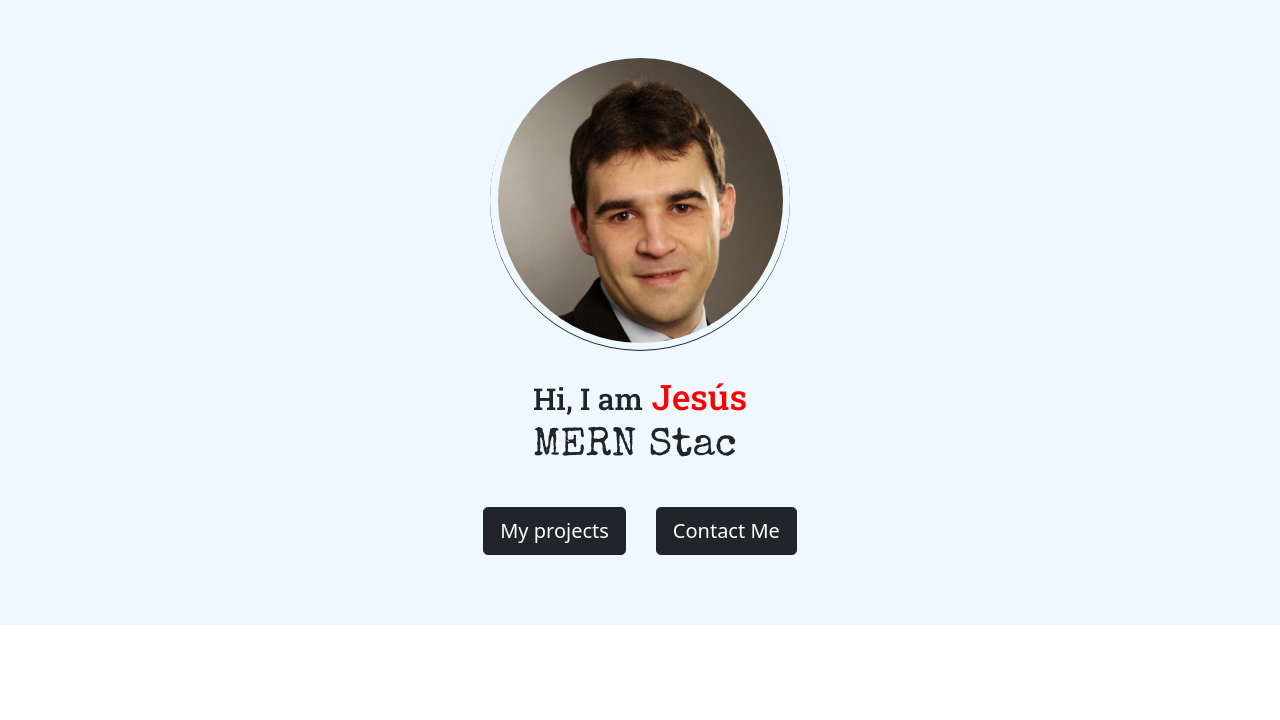
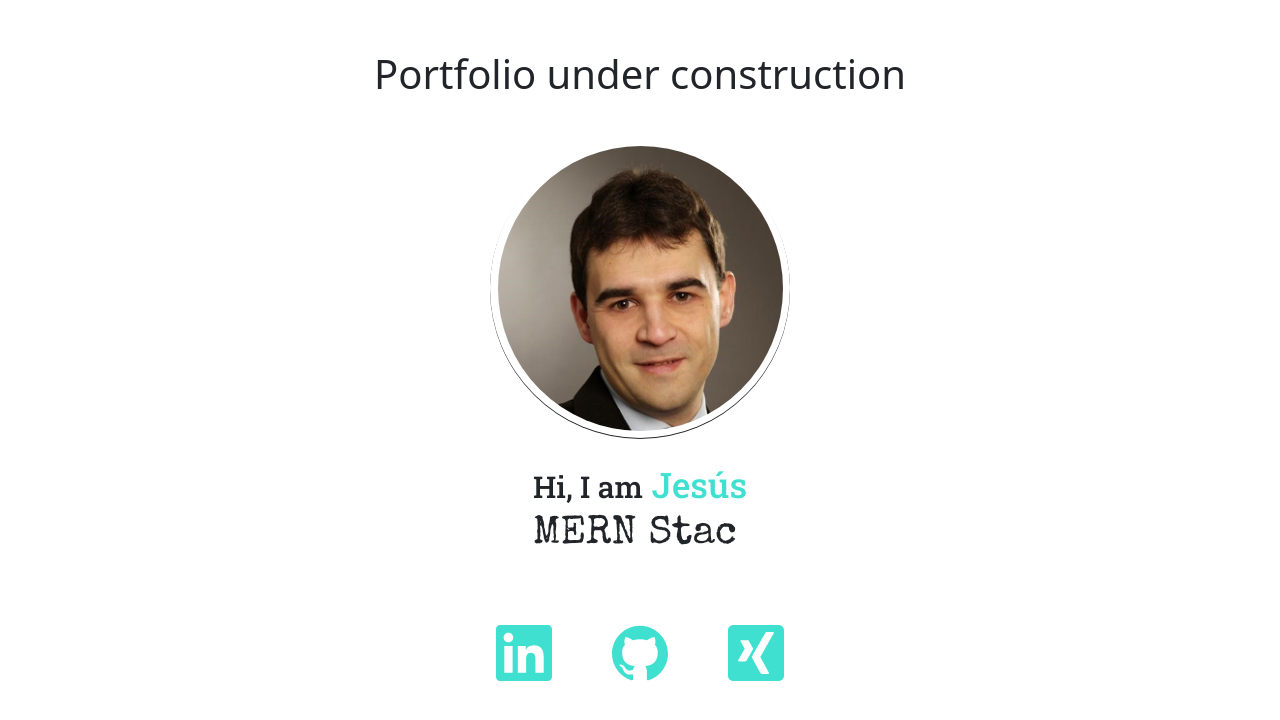
Before and after one commit to delafuentej/my-portfolio, a React (Create React App) app: page / in a window 1280 px wide. Shown: the top 720 px of the page. Built offline with nearby package versions, Linux system fonts and the light colour scheme.

Commit message:
buttons einkommentiert

```diff
--- a/package.json
+++ b/package.json
@@ -10,7 +10,9 @@
     "react": "^16.14.0",
     "react-bootstrap": "^2.0.2",
     "react-dom": "^16.8.1",
-    "react-scripts": "^3.4.4",
+    "react-icons": "^4.3.1",
+    "react-router-dom": "^6.0.2",
+    "react-scripts": "^4.0.3",
     "react-typical": "^0.1.3",
     "web-vitals": "^1.1.2"
   },
--- a/src/Container/Home/Home.css
+++ b/src/Container/Home/Home.css
@@ -9,10 +9,12 @@
     text-align:center;
     height:10%;
     min-height: fit-content;
-    background-color:aliceblue;
     padding: 50px;
 
 
+}
+.home-title{
+    margin-bottom: 1em;
 }
 .profile-picture{
     display:flex;
@@ -47,7 +49,7 @@
 }
 .name-text{
     font-size:35px;
-    color:red;
+    color:turquoise;
 
 }
 
@@ -59,3 +61,26 @@
 .profile-options{
     margin:0 auto;
 }
+.home-icons{
+    margin:0 auto;
+    display:inline-flex;
+}
+.home-icons:nth-child(2){
+    color:black;
+
+}
+
+.home-icons .linkedinIcon,.home-icons .githubIcon, .home-icons .xingIcon{
+    margin:30px;
+    size: 2em;
+    color:turquoise;
+    font-size: 3.5em;
+}
+.home-icons .linkedinIcon:hover,.home-icons .githubIcon:hover, .home-icons .xingIcon:hover{
+    margin:30px;
+    size: 2em;
+    color:turquoise;
+    font-size: 3.5em;
+    transform:scale(1.07);
+    transition:1s ease-out;
+}
--- a/src/Container/Home/Home.js
+++ b/src/Container/Home/Home.js
@@ -1,23 +1,23 @@
-import React/*  { useEffect} */ from "react";
+import React /*  { useEffect} */ from "react";
 import Typical from "react-typical";
-import Button from "react-bootstrap/Button";
-import "./Home.css";
+import { SiLinkedin, SiGithub } from "react-icons/si";
+import { ImXing } from "react-icons/im";
+/* import Button from "react-bootstrap/Button";
+ */import "./Home.css";
 
 const Home = () => {
-
   /* useEffect(()=>{
-    fetch("https://api.github.com/users/delafuentej/events/public")
-    .then(res => res.json())
-    .then(res =>{
-      console.log('====================================');
+    fetch("https://api.glinkedin===============================');
       console.log(res);
       console.log('====================================');
     })
   },[]) */
 
   return (
+    <div className="home-container">
 
-    <div className="home-container">
+      <h1
+      className="home-title">Portfolio under construction</h1>
       <div className="profile-picture">
         <div className="profile-picture-bg"></div>
       </div>
@@ -25,10 +25,7 @@ const Home = () => {
       <span className="greeting-text">
         {" "}
         Hi, I am
-        <span className="name-text">
-        {" "}
-            Jesús
-        </span>
+        <span className="name-text"> Jesús</span>
       </span>
       <div className="profile-details-role">
         <div className="greeting-text">
@@ -50,29 +47,67 @@ const Home = () => {
           </h1>
         </div>
 
-        <div className="profile-options">
+        <div className="home-icons">
+          <a
+            href="https://www.linkedin.com/in/jes%C3%BAs-de-la-fuente-b5325047/"
+            target="_blank"
+            rel="noopener noreferrer"
+          >
+            <div className="linkedinIcon">
+              <SiLinkedin />
+            </div>
+          </a>
+
+          <a
+            href="https://github.com/delafuentej"
+            target="_blank"
+            rel="noopener noreferrer"
+          >
+            <div className="linkedinIcon">
+              <SiGithub />
+            </div>
+          </a>
+
+          <a
+            href="https://www.xing.com/profile/JESUS_DELAFUENTEDELUCAS2"
+            target="_blank"
+            rel="noopener noreferrer"
+          >
+            <div className="xingIcon">
+            <ImXing />
+            </div>
+
+          </a>
+
+
+
+
+
+        </div>
+
+       {/*   <div className="profile-options">
           <Button
             variant="dark"
             size="lg"
             style={{
-              margin:"20px auto"
+              margin: "20px auto",
             }}
-          /* className="btn btn-seeProjects" */>
 
+          >
             My projects{" "}
           </Button>
 
           <Button
-          variant="dark"
-          size="lg"
-          style={{
-            marginLeft:"30px"
-          }}
-           /* className="btn btn-contactMe" */>
+            variant="dark"
+            size="lg"
+            style={{
+              marginLeft: "30px",
+            }}
 
+          >
             Contact Me
           </Button>
-        </div>
+        </div>  */}
       </div>
     </div>
   );
```
Also changed, not shown: 1 other file (tests, documents, lock files or other folders).
